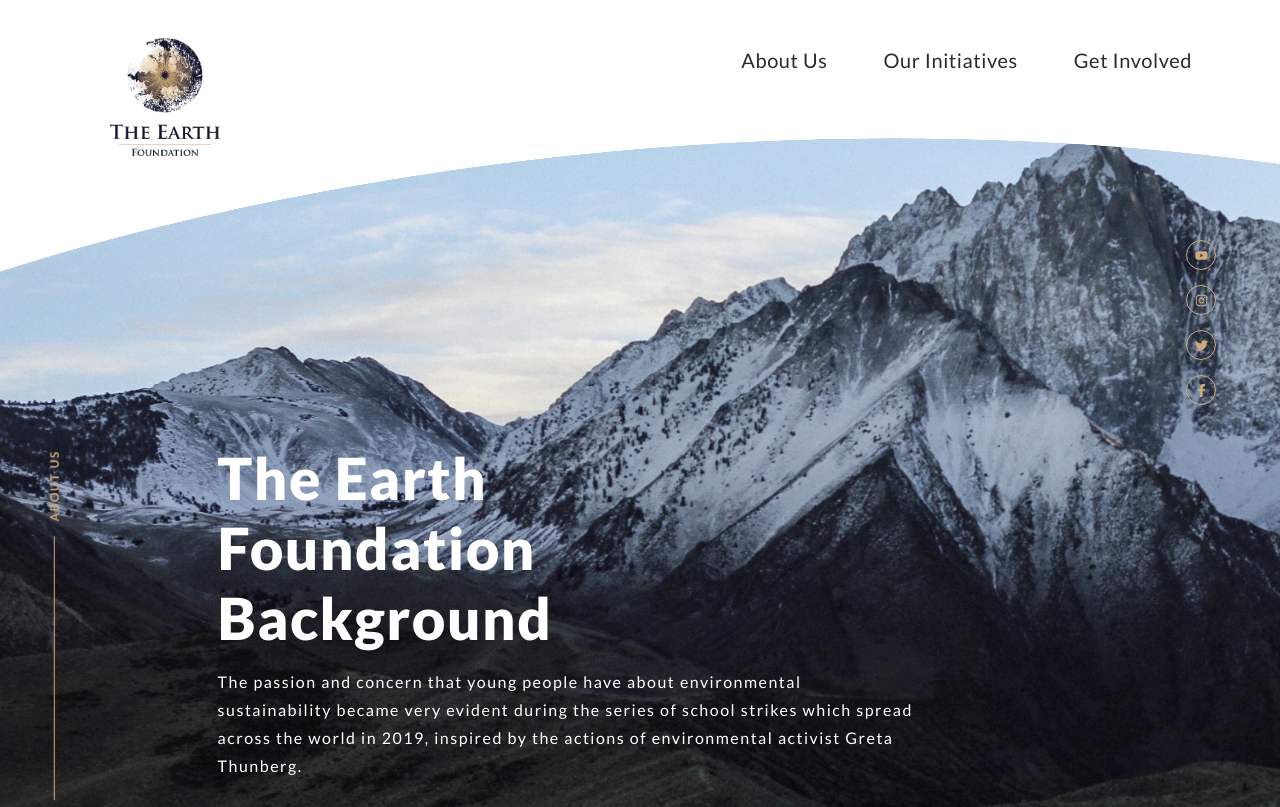
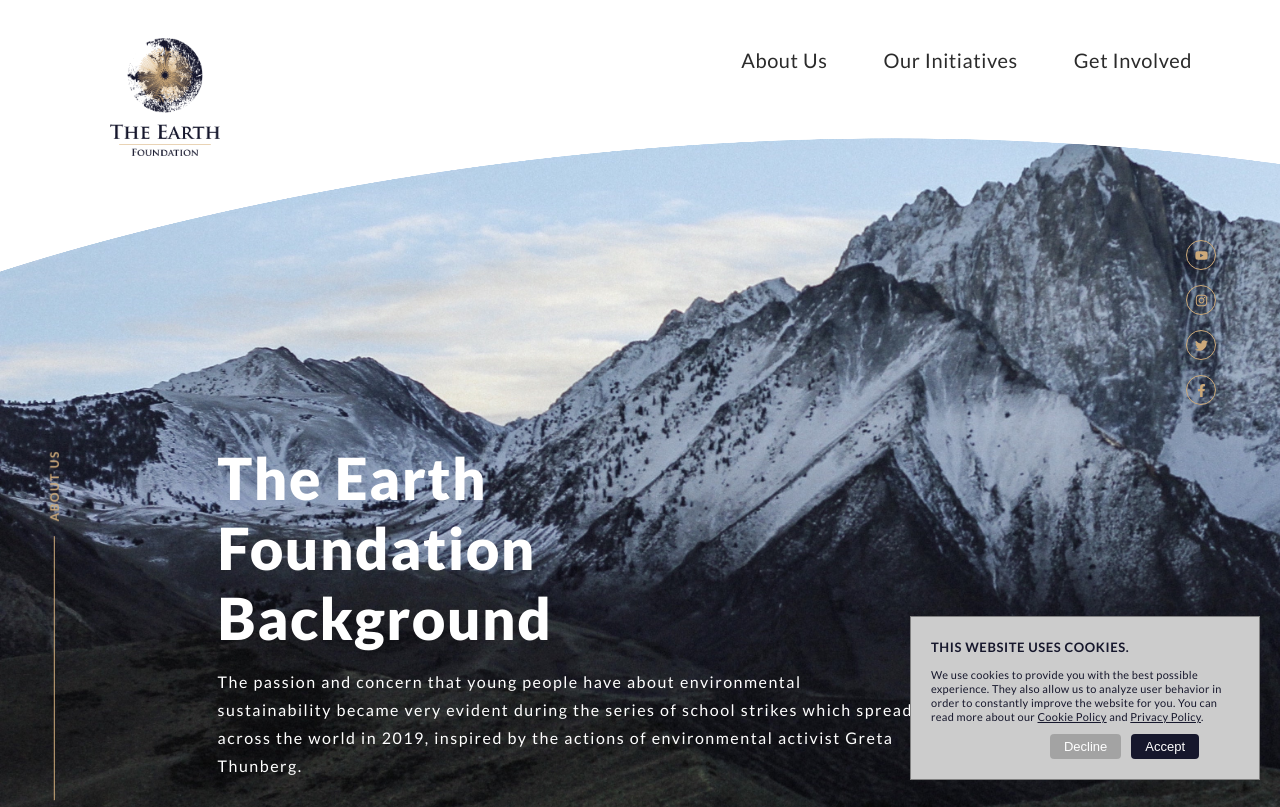
Before and after one commit to GaddMaster/earth-foundation, a Next.js app: page /about in a window 1280 px wide. Shown: the top 807 px of the page. Built offline with nearby package versions, Linux system fonts and the light colour scheme.

Commit message:
Fixes for cookie banner

```diff
--- a/components/Layout.jsx
+++ b/components/Layout.jsx
@@ -1,17 +1,58 @@
 import Head from "next/head";
-
+import React, {
+  Fragment,
+  FunctionComponent,
+  MouseEvent,
+  useEffect,
+  useState,
+} from 'react';
 import Header from "./Header";
 import Footer from "./Footer";
+import Cookies from "./Cookies";
+import { checkCookie, setCookie } from 'utils';
 
 import styles from "../styles/layout.module.scss";
 import {FontAwesomeIcon} from "@fortawesome/react-fontawesome";
 import {faBars} from "@fortawesome/free-solid-svg-icons";
 import ButtonBase from "@material-ui/core/ButtonBase";
-import {useState} from "react";
 import HomeNav from "../containers/HomeNav";
+
+export const COOKIES_AGREEMENT = 'earthfoundationcookies';
+export const COOKIES_LIFETIME_IN_DAYS = 90;
 
 const Layout = ({children, home}) => {
     const [hideMenu, setMenu] = useState(false)
+  const [canTrack, setTracking] = useState(false);
+
+  const checkTracking = () => {
+    setTracking(checkCookie(COOKIES_AGREEMENT));
+  };
+
+  const handleAcceptClick = event => {
+    try {
+      event.preventDefault();
+      setCookie(COOKIES_AGREEMENT, 'true', COOKIES_LIFETIME_IN_DAYS);
+      event.currentTarget.parentElement?.parentElement?.classList.add(styles.__hidden);
+      checkCookie(COOKIES_AGREEMENT);
+    } catch (error) {
+      // eslint-disable-next-line no-console
+      console.log(error);
+    }
+  };
+
+  const handleDeclineClick = event => {
+    setTracking(false)
+    setCookie(COOKIES_AGREEMENT, 'false', COOKIES_LIFETIME_IN_DAYS);
+    event.currentTarget.parentElement?.parentElement?.classList.add(styles.__hidden);
+  };
+
+  useEffect(
+    () => {
+      checkTracking();
+    },
+    [],
+  );
+
     return (
         <div className={styles.layout}>
             <Head>
@@ -26,7 +67,8 @@ const Layout = ({children, home}) => {
                 />
             }
             {children}
-            <Footer/>
+          {!canTrack && <Cookies handleAcceptClick={handleAcceptClick} handleDeclineClick={handleDeclineClick} />}
+          <Footer/>
         </div>
     );
 };
```
